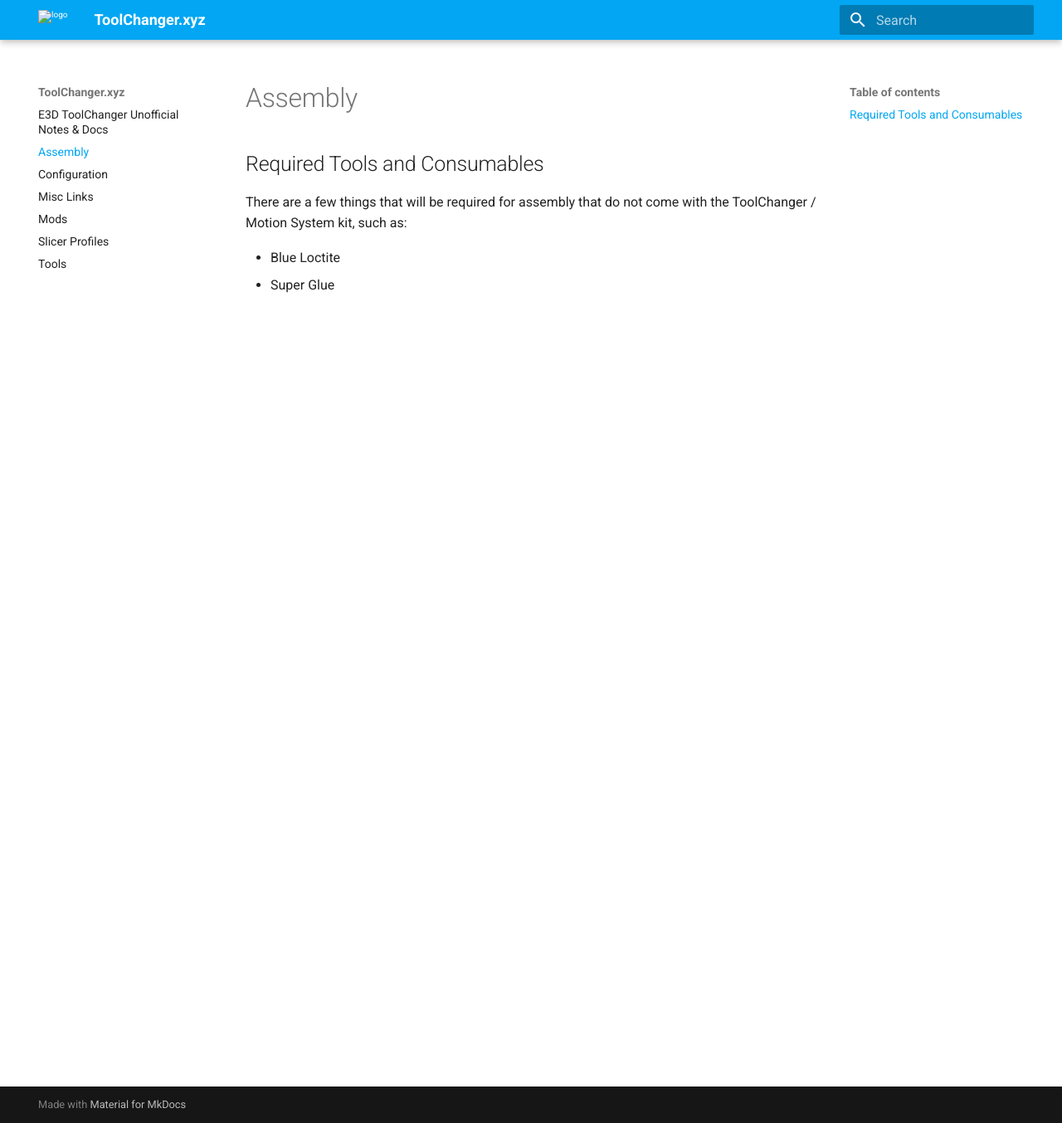
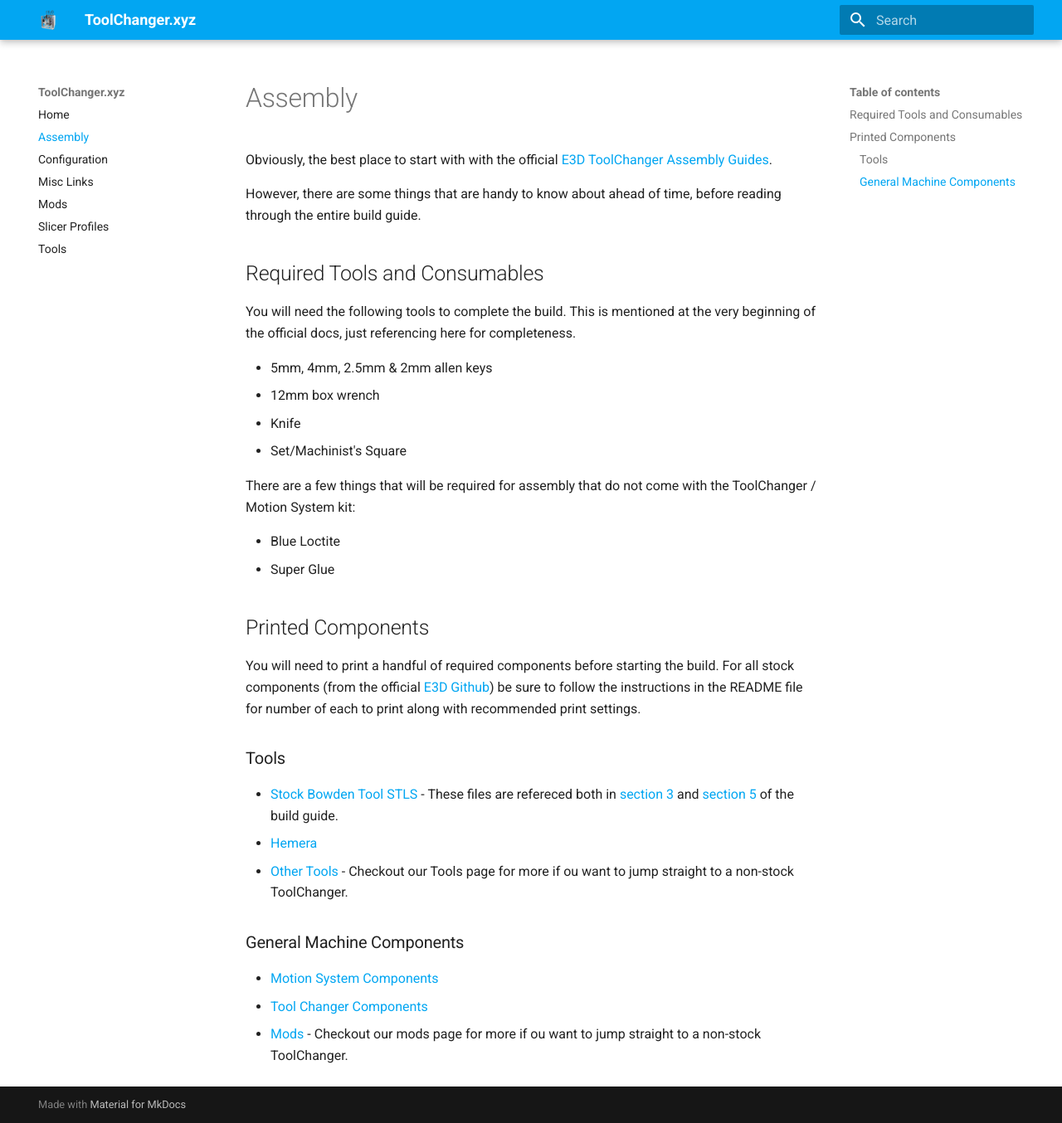
Before and after one commit to adammhaile/ToolChanger.xyz, an MkDocs documentation site: the page built from docs/Assembly.md, in a window 1280 px wide and 1354 px high. Shown: the whole window at 83% size. Built offline with MkDocs 1.6.1 and Material for MkDocs 9.7.7, drawn with Linux system fonts in a browser that asks for light colours.

Commit message:
assembly stuff

```diff
--- a/docs/Assembly.md
+++ b/docs/Assembly.md
@@ -1,8 +1,35 @@
 # Assembly
+
+Obviously, the best place to start with with the official [E3D ToolChanger Assembly Guides](https://e3d-online.dozuki.com/c/ToolChanger_and_Motion_System_Assembly_Guides).
+
+However, there are some things that are handy to know about ahead of time, before reading through the entire build guide.
 
 ## Required Tools and Consumables
 
-There are a few things that will be required for assembly that do not come with the ToolChanger / Motion System kit, such as:
+You will need the following tools to complete the build. This is mentioned at the very beginning of the official docs, just referencing here for completeness.
+
+- 5mm, 4mm, 2.5mm & 2mm allen keys
+- 12mm box wrench
+- Knife
+- Set/Machinist's Square
+
+There are a few things that will be required for assembly that do not come with the ToolChanger / Motion System kit:
 
 - Blue Loctite
 - Super Glue
+
+## Printed Components
+
+You will need to print a handful of required components before starting the build. For all stock components (from the official [E3D Github](https://github.com/e3donline)) be sure to follow the instructions in the README file for number of each to print along with recommended print settings.
+
+### Tools
+
+- [Stock Bowden Tool STLS](https://github.com/e3donline/ToolChanger/tree/master/V6%20Tool/STLs) - These files are refereced both in [section 3](https://e3d-online.dozuki.com/Guide/03+-+V6+Bowden+Tool+Assembly./103?lang=en) and [section 5](https://e3d-online.dozuki.com/Guide/05+-+V6+Bowden+Tool+&+Dock+Installation./109?lang=en) of the build guide.
+- [Hemera](https://www.thingiverse.com/thing:4008778)
+- [Other Tools](Tools.md) - Checkout our Tools page for more if ou want to jump straight to a non-stock ToolChanger.
+
+### General Machine Components
+
+- [Motion System Components](https://github.com/e3donline/ToolChanger/tree/master/V6%20Tool/STLs)
+- [Tool Changer Components](https://github.com/e3donline/ToolChanger/tree/master/STLs)
+- [Mods](Mods.md) - Checkout our mods page for more if ou want to jump straight to a non-stock ToolChanger.
--- a/mkdocs.yml
+++ b/mkdocs.yml
@@ -8,7 +8,7 @@
   - css/extra.css
 theme:
   name: material
-  favicon: img/favicon.ico
+  favicon: img/favicon.png
   logo: img/logo.webp
   features:
     - navigation.instant
```
Also changed, not shown: README.md (+3 -2 lines), docs/index.md (+6 -2 lines), docs/img/favicon.png (added), docs/img/logo.webp (added), docs/img/tc_header.jpg (added).
